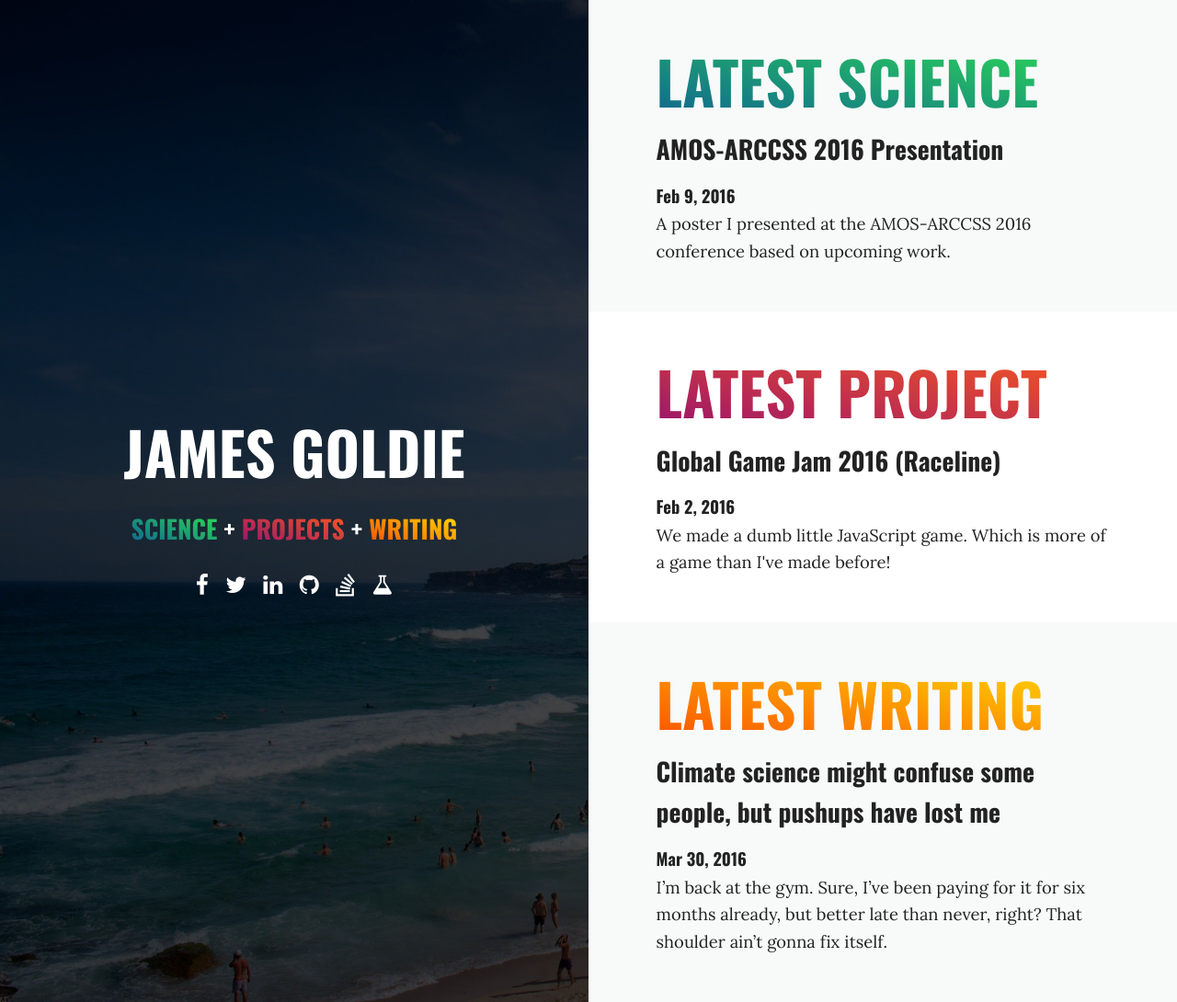
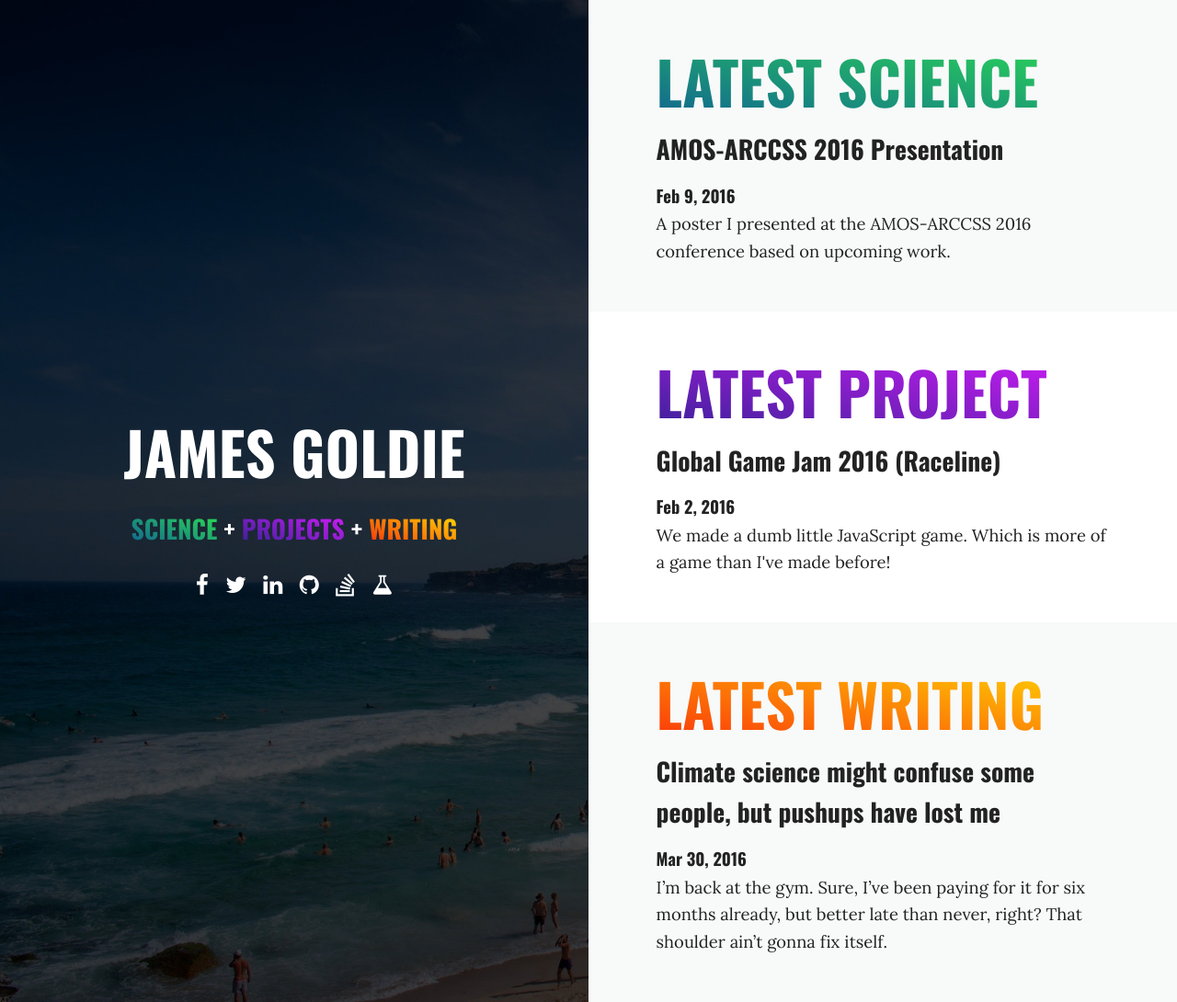
Before and after one commit to rensa/rensa.github.io, a Jekyll site: the page built from index.html, in a window 1280 px wide and 1090 px high. Shown: the whole window at 92% size. Built offline with Jekyll 4.4.1, drawn with Linux system fonts in a browser that asks for light colours; nearby versions of some CDN libraries.

Commit message:
More colour tweaks

```diff
--- a/_sass/_base.scss
+++ b/_sass/_base.scss
@@ -11,12 +11,12 @@ $color-alpha--light: #f5f3ef;
 $color-science-a: #0f5f94;
 $color-science-b: #2de34f;
 $color-science-light: #f5fbff;
-$color-projects-a: #940f71;
-$color-projects-b: #ff5e19;
+$color-projects-a: #322194;
+$color-projects-b: #dd1bff;
 $color-projects-light: #fff5fc;
-$color-writing-a: #fa4a00;
+$color-writing-a: #fa2d0a;
 $color-writing-b: #ffe502;
-$color-writing-light: #fafff5;
+$color-writing-light: #f7ebe6;
 
 $color-black: #222222;
 $color-grey: #f8f9f9;
```
